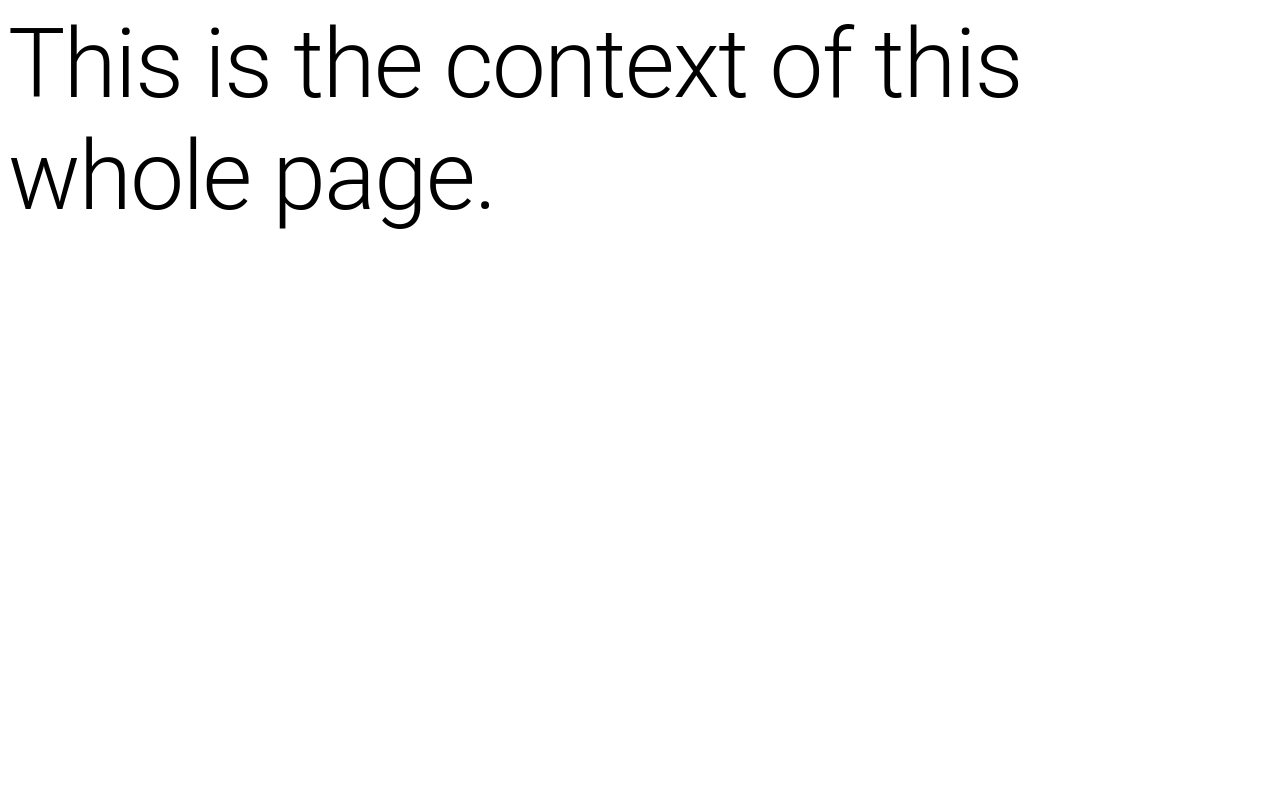
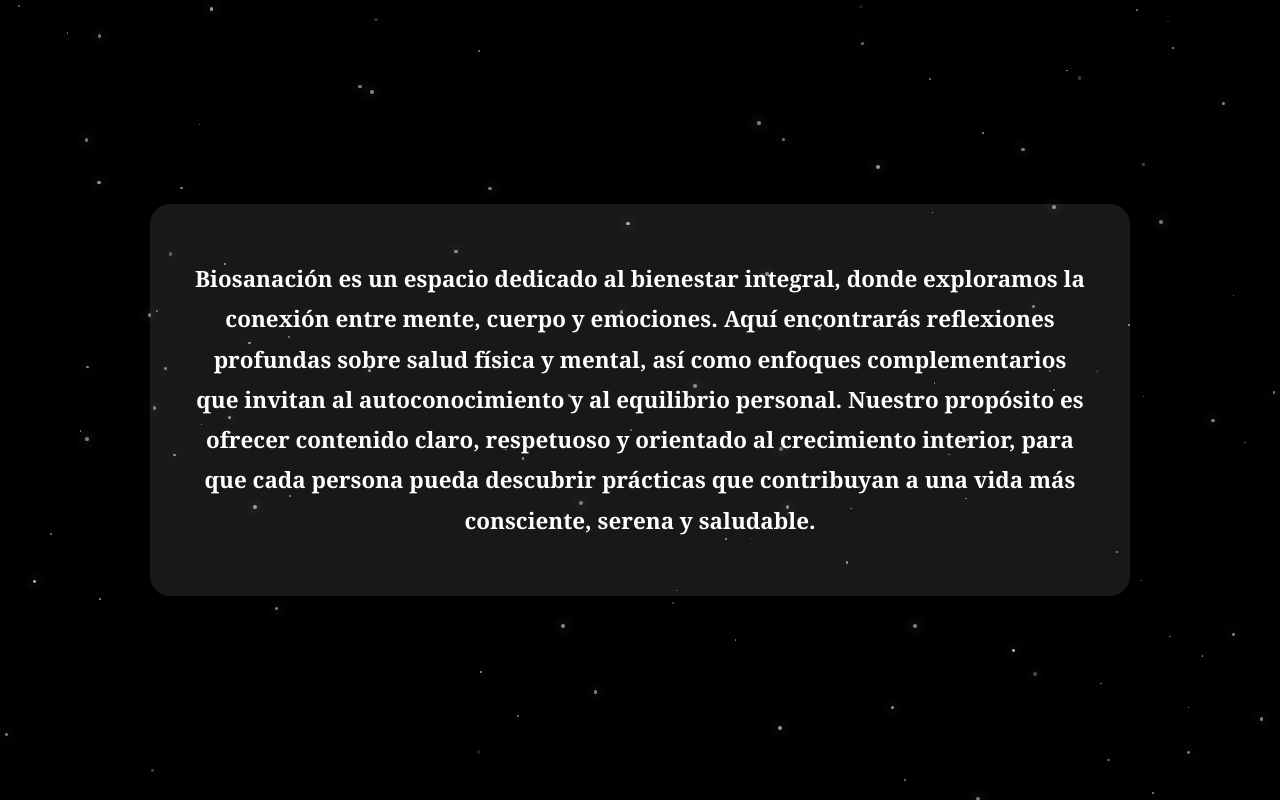
Before and after one commit to JhonatanCito03/biosanacion, a React (Vite) app: page /about in a window 1280 px wide. Built offline with nearby package versions, Linux system fonts and the light colour scheme.

Commit message:
stars and shooting stars visual effects for about's page

```diff
--- a/src/App.jsx
+++ b/src/App.jsx
@@ -24,7 +24,7 @@ function App() {
     <Routes>
       <Route path="/" element={<MainPage />} />
       <Route path="/about" element={<About />} />
-      <Route path="/login" element={<Login name={UserData.name} email={UserData.email} isLogged={UserData.isLogged} password={UserData.password}/>} />
+      <Route path="/login"/>
       <Route path="/register" element={<Register/>} />
     </Routes>
   );
--- a/src/Components/About/About.jsx
+++ b/src/Components/About/About.jsx
@@ -1,14 +1,106 @@
-import { Typography } from '@mui/material';
+import React, { useEffect, useRef } from 'react';
+import styles from './About.module.css';
+import gsap from 'gsap';
+
+export default function About() {
+
+    const starsRef = useRef(null);
+
+    useEffect(() => {
+    const container = starsRef.current;
+    if (!container) return;
+
+    const totalStars = 120;
+    const colors = ["#ffffff", "#b3e5ff", "#c1c8ff", "#d9e1ff"];
+
+    for (let i = 0; i < totalStars; i++) {
+        const star = document.createElement("div");
+
+        const size = Math.random() * 3 + 1;
+        const depth = Math.random() * 3 + 1;
+        const color = colors[Math.floor(Math.random() * colors.length)];
+
+        star.classList.add(styles.star);
+        star.style.width = `${size}px`;
+        star.style.height = `${size}px`;
+        star.style.background = color;
+        star.style.top = `${Math.random() * 100}vh`;
+        star.style.left = `${Math.random() * 100}vw`;
+        star.dataset.depth = depth;
+
+        container.appendChild(star);
+
+        gsap.to(star, {
+            opacity: Math.random(),
+            duration: 1.5 + Math.random() * 2,
+            repeat: -1,
+            yoyo: true,
+            ease: "power1.inOut",
+        });
+    }
+
+    const handleMove = (e) => {
+    const x = (e.clientX / window.innerWidth - 0.5) * 20;
+    const y = (e.clientY / window.innerHeight - 0.5) * 20;
+
+    container.querySelectorAll(`.${styles.star}`).forEach(star => {
+        const depth = star.dataset.depth || 1;
+        gsap.to(star, {
+            x: x / depth,
+            y: y / depth,
+            duration: 1.5,
+            ease: "power2.out"
+        });
+    });
+    };
 
 
-export default function About(){
-return(
-    <div className="About">
-        <Typography variant='h1'>
-            This is the context of this whole page.
-        </Typography>
-    </div>
-);
+    window.addEventListener("mousemove", handleMove);
+
+    const spawnShootingStar = () => {
+        const shootingStar = document.createElement("div");
+        shootingStar.classList.add(styles.shootingStar);
+
+        shootingStar.style.top = `${Math.random() * 50}vh`;
+        shootingStar.style.left = `${Math.random() * 100}vw`;
+
+        container.appendChild(shootingStar);
+
+        gsap.fromTo(shootingStar,
+            { opacity: 1 },
+            {
+                opacity: 0,
+                duration: 1.2,
+                y: 300,
+                x: -300,
+                ease: "power4.out",
+                onComplete: () => container.removeChild(shootingStar)
+            }
+        );
+    };
+
+    const shootingInterval = setInterval(spawnShootingStar, 4000 + Math.random() * 3000);
+
+    return () => {
+        window.removeEventListener("mousemove", handleMove);
+        clearInterval(shootingInterval);
+        container.innerHTML = "";
+    };
+    }, []);
+
+    return (
+        <div className={styles.page}>
+
+            <div className={styles.aurora}></div>
+
+            <div id="stars" ref={starsRef} className={styles.stars}>
+                <div className={styles.textContainer}>
+                    <h1 className={styles.title}>
+                        Biosanación es un espacio dedicado al bienestar integral, donde exploramos la conexión entre mente, cuerpo y emociones. Aquí encontrarás reflexiones profundas sobre salud física y mental, así como enfoques complementarios que invitan al autoconocimiento y al equilibrio personal. Nuestro propósito es ofrecer contenido claro, respetuoso y orientado al crecimiento interior, para que cada persona pueda descubrir prácticas que contribuyan a una vida más consciente, serena y saludable.
+                    </h1>
+                </div>
+            </div>
+
+        </div>
+    );
 }
-
-//Describing the context this bussiness
--- /dev/null
+++ b/src/Components/About/About.module.css
@@ -0,0 +1,99 @@
+.page {
+    font-family: Cambria, Cochin, Georgia, Times, 'Times New Roman';
+    background: #000;
+}
+
+.page {
+    position: absolute;
+    inset: 0;
+    width: 100%;
+    height: 100%;
+    overflow: hidden;
+}
+
+
+.aurora {
+    position: absolute;
+    top: 0;
+    left: 0;
+    width: 100%;
+    height: 100%;
+    z-index: -2;
+    background: radial-gradient(circle at 20% 50%, rgba(0,255,200,0.4), transparent 60%),
+                radial-gradient(circle at 80% 50%, rgba(0,150,255,0.3), transparent 60%);
+    animation: auroraMove 12s infinite alternate ease-in-out;
+    filter: blur(50px);
+}
+
+@keyframes auroraMove {
+    0% {
+        transform: translateX(-50px) translateY(-30px);
+    }
+    100% {
+        transform: translateX(50px) translateY(30px);
+    }
+}
+
+.stars {
+    position: absolute;
+    top: 0;
+    left: 0;
+    width: 100%;
+    height: 100%;
+    overflow: hidden;
+    margin: 0;
+    padding: 0;
+    display: flex;
+    justify-content: center;
+    align-items: center;
+}
+
+.textContainer {
+    backdrop-filter: blur(12px);
+    -webkit-backdrop-filter: blur(12px);
+    background: rgba(199, 193, 193, 0.12);
+    padding: 40px;
+    border-radius: 20px;
+    max-width: 900px;
+    text-align: center;
+    box-shadow: 0 0 40px rgba(0, 0, 0, 0.3);
+    animation: fadeIn 1.5s ease forwards;
+    opacity: 0;
+}
+
+@keyframes fadeIn {
+    from {
+        opacity: 0;
+        transform: translateY(20px);
+    }
+    to {
+        opacity: 1;
+        transform: translateY(0);
+    }
+}
+
+.title {
+    color: #fff;
+    font-size: 1.4rem;
+    line-height: 1.8;
+}
+
+.star {
+    position: absolute;
+    background: white;
+    border-radius: 50%;
+    opacity: 0.6;
+    pointer-events: none;
+    filter: drop-shadow(0 0 6px white);
+}
+
+.shootingStar {
+    position: absolute;
+    width: 2px;
+    height: 120px;
+    background: linear-gradient(to bottom, rgba(255,255,255,0.9), rgba(255,255,255,0));
+    border-radius: 50%;
+    opacity: 0;
+    transform: rotate(45deg);
+    pointer-events: none;
+}
--- a/src/Components/MainPage/MainPage.jsx
+++ b/src/Components/MainPage/MainPage.jsx
@@ -142,11 +142,9 @@ export default function MainPage(){
                 Donde te reencontrarás contigo mismo.
             </Typography>
 
-            <button className='button-contained' onMouseEnter={() => setHovered(true)} onMouseLeave={() => setHovered(false)} onClick={() => handleClick("/textdec")}>
+            <button className='button-contained' onMouseEnter={() => setHovered(true)} onMouseLeave={() => setHovered(false)} onClick={() => handleClick("/about")}>
                 {hovered ? "Descubre más" : "Explorar"}
             </button>
-
-            <h6>{`Email: ${UserData.email}, Nombre: ${UserData.name}, Existe?: ${UserData.isLogged ? 'Si' : 'No'}`}</h6>
 
 
         <Container className='social-media'>
--- a/src/index.css
+++ b/src/index.css
@@ -8,9 +8,16 @@
   font-style: normal;
 }
 
-body {
+* {
   margin: 0;
   padding: 0;
-  font-family: 'Playfair Display', serif;
+  box-sizing: border-box;
+}
 
+html, body, #root {
+  width: 100%;
+  height: 100%;
+  background: #000;
+  overflow-x: hidden; /* Solo ocultamos horizontal */
+  overflow-y: hidden; /* Y verticial */
 }
--- a/userData.json
+++ b/userData.json
@@ -1,6 +1,6 @@
 {
-  "name": "Jhonatan Montoya",
-  "email": "jamm29sep2005@gmail.com",
+  "name": "",
+  "email": "",
   "isLogged": false,
-  "password": 3333
+  "password": ""
 }
```
